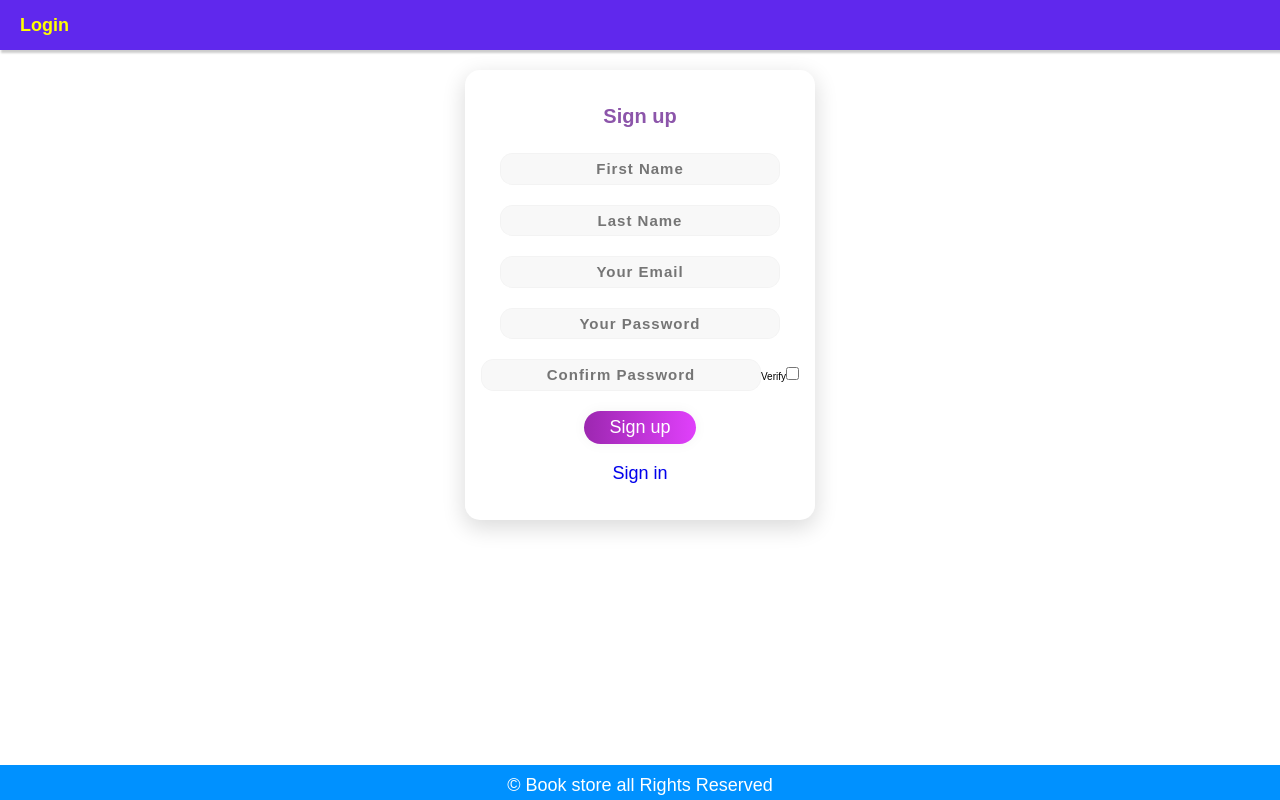
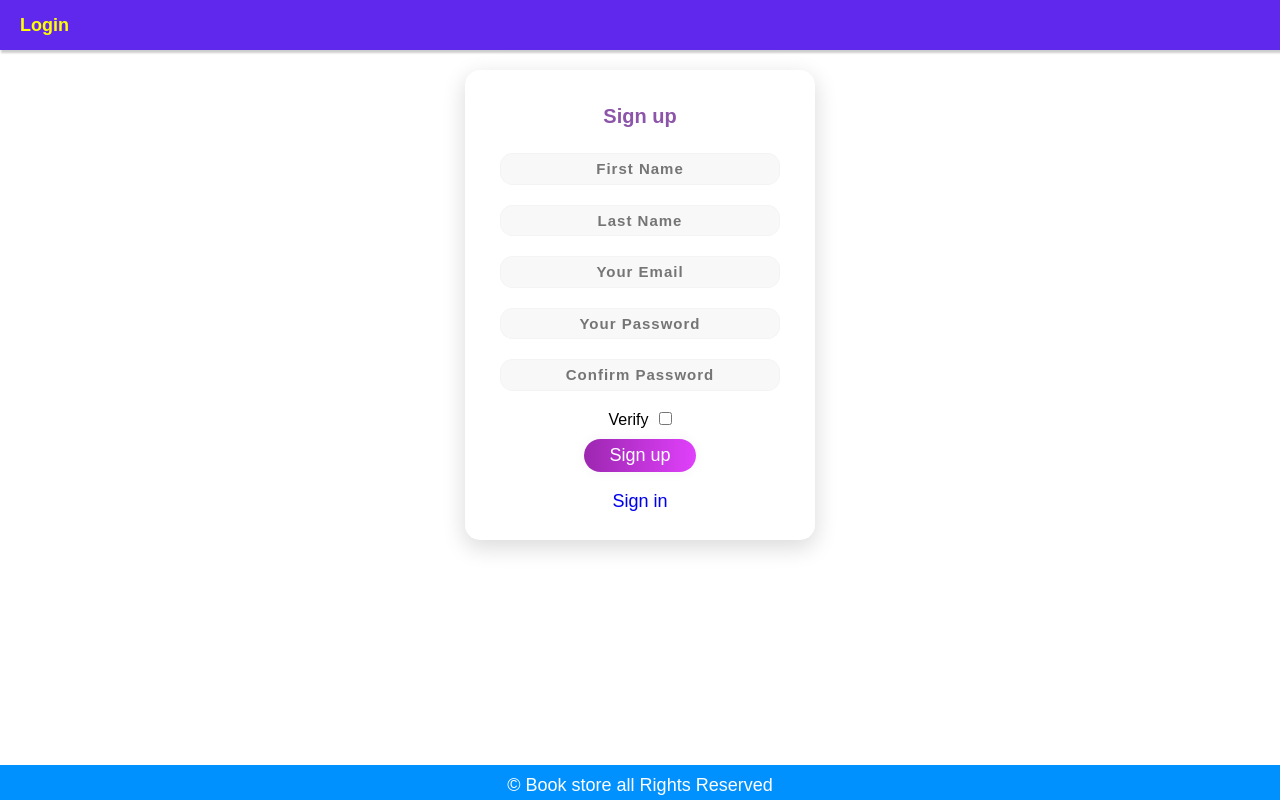
Before and after one commit to nesarptr/book-store-go-client, a Next.js app: page /signup in a window 1280 px wide. Built offline with nearby package versions, Linux system fonts and the light colour scheme; no server answers.

Commit message:
some ui update

```diff
--- a/components/auth/SignupForm.tsx
+++ b/components/auth/SignupForm.tsx
@@ -115,12 +115,14 @@ export default function SignupForm() {
         className={inputStyles.input}
         {...register("confirmPassword")}
       />
+      <div className={styles.check}>
         <label htmlFor="verify">Verify</label>
         <input
           type="checkbox"
           id="verify"
           onChange={() => setVerify((ps) => !ps)}
         />
+      </div>
       <button type="submit" className={inputStyles.submit}>
         Sign up
       </button>
--- a/components/auth/SignupFrom.module.css
+++ b/components/auth/SignupFrom.module.css
@@ -1,3 +1,12 @@
 .form {
   padding-top: 2.5rem;
 }
+
+.check {
+  font-size: medium;
+  margin-bottom: 1rem;
+}
+
+.check > label {
+  margin-right: 1rem;
+}
--- a/components/auth/signup.module.css
+++ b/components/auth/signup.module.css
@@ -2,7 +2,7 @@
   padding-top: 1rem;
   background-color: #ffffff;
   width: 35rem;
-  height: 45rem;
+  height: 47rem;
   margin: 2rem auto;
   border-radius: 1.5rem;
   box-shadow: 0rem 0.688rem 2.188rem 0.125rem rgba(0, 0, 0, 0.14);
```
Also changed, not shown: components/auth/LoginForm.tsx (+6 -1 lines). Lines whose indentation alone changed are shown as unchanged.
